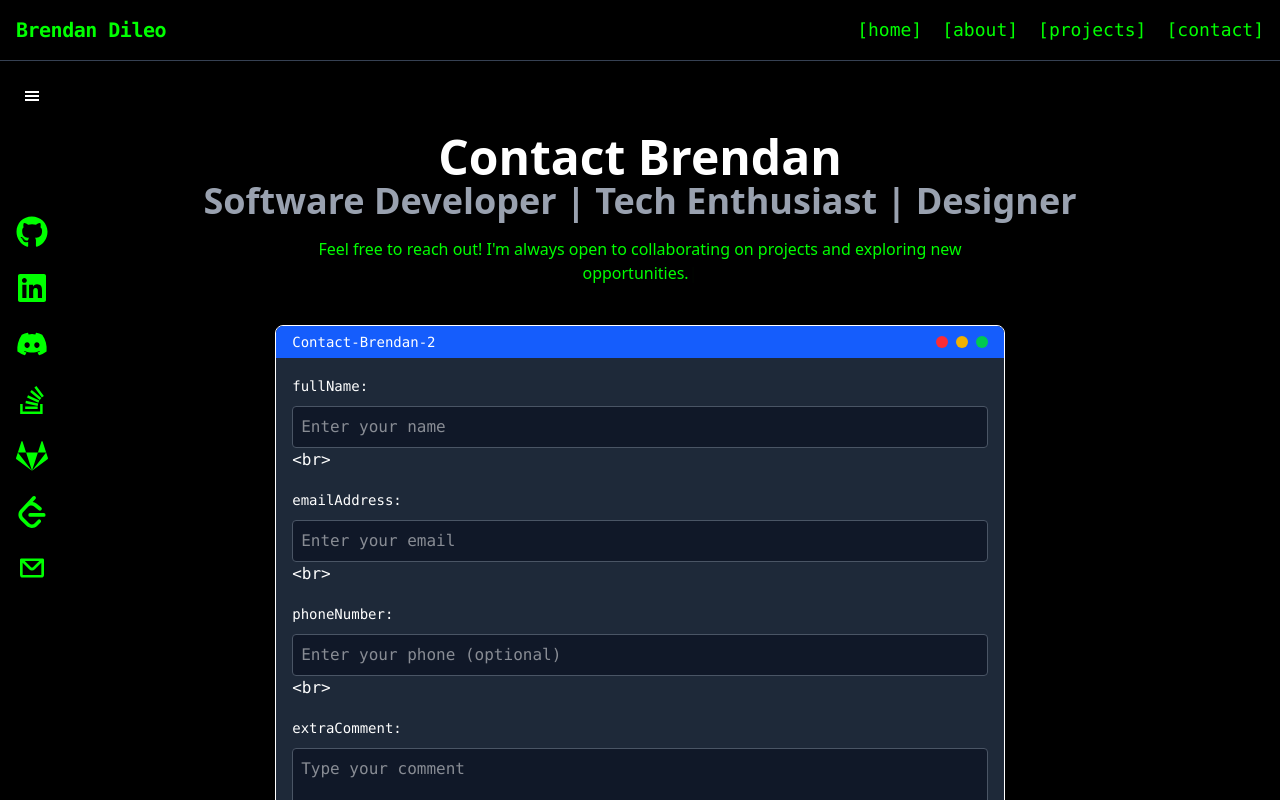
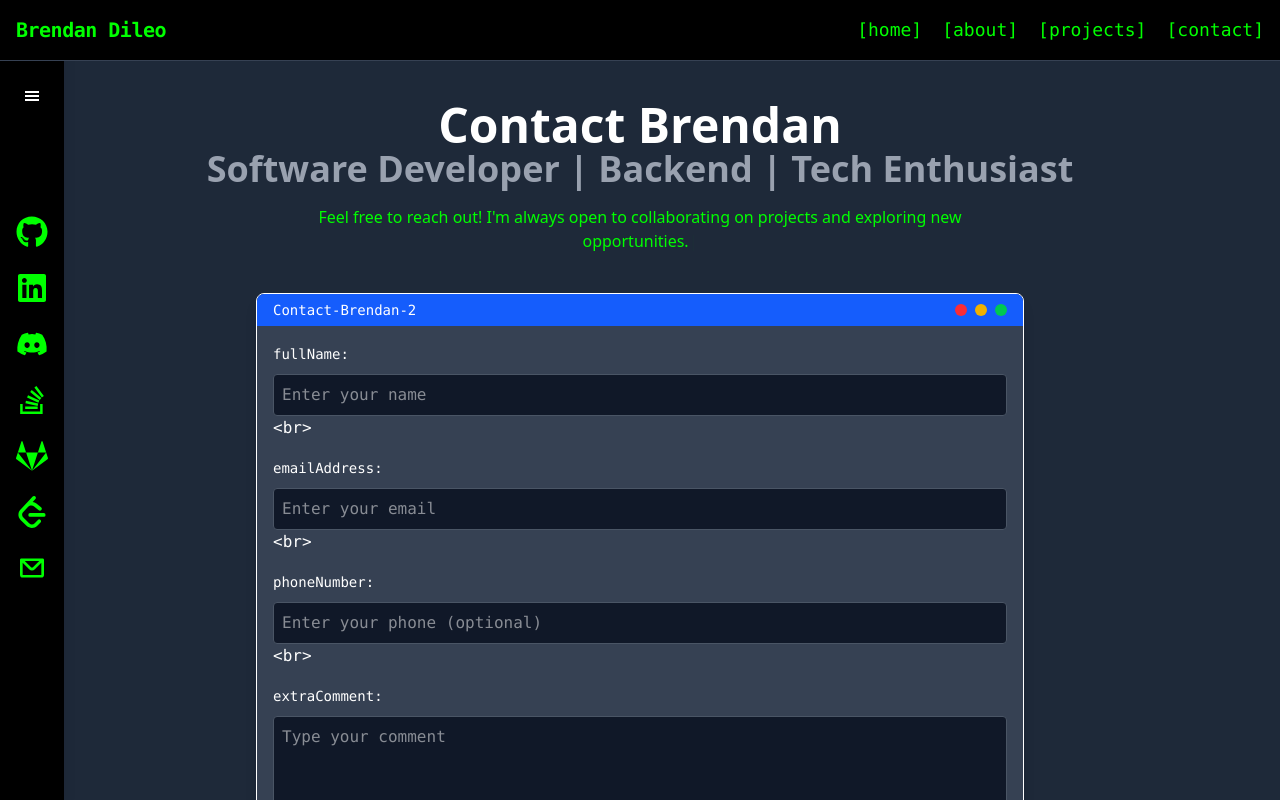
Before and after one commit to brendanddev/brendans-website, a React (Vite) app: page /contact in a window 1280 px wide. Shown: the top 800 px of the page. Built offline with nearby package versions, Linux system fonts and the light colour scheme.

Commit message:
Commit #68 - Adding Framer Motion Fade In for Contact Form

```diff
--- a/src/pages/Contact.jsx
+++ b/src/pages/Contact.jsx
@@ -2,25 +2,29 @@
 // Contact.jsx
 // Brendan Dileo
 
-import { MdEmail } from "react-icons/md";
-import { SiLeetcode } from "react-icons/si";
 import Header from '../components/Header';
 import Sidebar from "../components/Sidebar";
+import { motion } from "framer-motion"
 
 const Contact = () => {
     return (
-        <div className="w-full min-h-screen bg-black flex flex-col items-center p-8">
+        <div className="w-full min-h-screen bg-gray-800 flex flex-col items-center">
             <Header
                 title="Contact Brendan"
-                subtitle="Software Developer | Tech Enthusiast | Designer"
+                subtitle="Software Developer | Backend | Tech Enthusiast"
                 typedTexts={[
                     "Feel free to reach out! I'm always open to collaborating on projects and exploring new opportunities.",
                     "Looking for a developer? I'm open to work and collaborations!",
                     "Have a project in mind? Let's build something great together!"
                 ]}
             />
+            <motion.div
+                className="w-3/5 h-[600px] bg-gray-700 rounded-lg shadow-lg flex flex-col border border-white overflow-hidden font-mono"
+                initial={{ scale: 0 }}
+                animate={{ scale: 1 }}
+                transition={{ duration: 1 }}
+            >
 
-        <div className="w-3/5 h-[600px] bg-gray-800 rounded-lg shadow-lg flex flex-col border border-white overflow-hidden font-mono">
                 <div className="h-8 bg-blue-600 flex items-center justify-between px-4 text-sm text-white">
                 <span>Contact-Brendan-2</span>
                 <div className="flex gap-2">
@@ -90,7 +94,7 @@ const Contact = () => {
                             </div>
                         </form>
                     </div>
-            </div>
+                </motion.div>
             <Sidebar />
         </div>
     );
```
Lines whose indentation alone changed are shown as unchanged.
